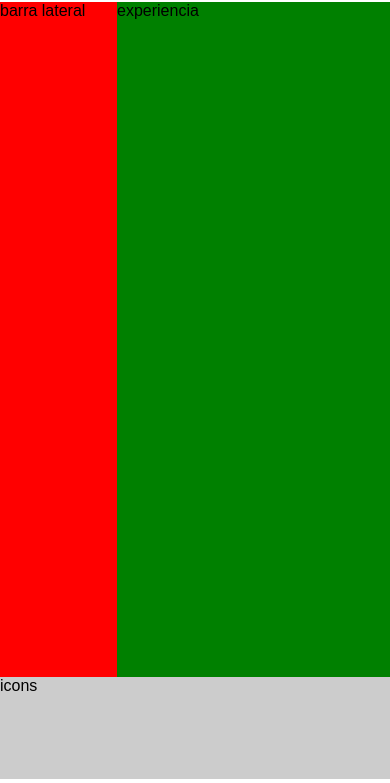
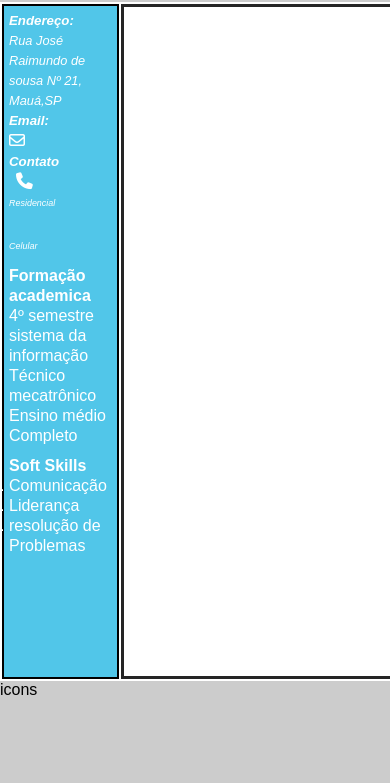
Before and after one commit to Mariosignorelli/Curriculo-Pessoal, a plain HTML site: page index.html in a window 390 px wide. Shown: the part 99-882 px from the top of the page. Drawn offline with nearby package versions, Linux system fonts and the light colour scheme.

Commit message:
mobile firt

```diff
--- a/assets/css/index.css
+++ b/assets/css/index.css
@@ -10,6 +10,7 @@
     "aside main main"
     "footer footer footer";
     font-family: Arial, Helvetica, sans-serif;
+    width: 100%;
 }
 
 
@@ -19,6 +20,7 @@
     height: 12vh;
     display: flex;
     align-items: start;
+    background: #ccc;
 
 }
  h1{
@@ -45,16 +47,62 @@ h6{
 .barra{
     grid-area: aside;
     width: 30vw;
-    background: red;
     height: 80vh;
+    margin: 2px;
+    padding: 5px;
+    background: rgb(81, 198, 233);
+    color: #fff;
+    border: 2px solid #000;
+    line-height: 20px;
+
 
     z-index: 1;
+}
+.end p{
+    font-size: 0.8em;
+}
+.end a{
+    text-decoration: none;
+    color:#252525;
+    font-size: 0.7em;
+}
+.contato{
+   font-size: 1em;
+
+}
+.contato a{
+  text-decoration: none;
+   color:#fff;;
+  margin-left: 5px;
+
+}
+.fa-phone{
+    font-size: 1.5em;
+    color:#fff;
+    padding-left: 2px;
+}
+.fa-mobile{
+    font-size: 2em;
+    color:#fff;
+}
+.formacao{
+    margin-top: 10px;
+  line-height: 20px;
+}
+.sofft-skill{
+    margin-top: 10px;
+    line-height: 20px;
+
 }
 .experiencia{
     grid-area: main;
     width: 70vw;
-    background: green;
     height: 80vh;
+    margin-top: 2px;
+}
+.exp{
+    border: 3px solid #252525;
+    height: 100%;
 }
 .social-midia{
     grid-area: footer;
--- a/index.html
+++ b/index.html
@@ -6,6 +6,7 @@
     <meta name="viewport" content="width=device-width, initial-scale=1.0">
     <!-- LInks-->
     <link rel="stylesheet" href="https://cdnjs.cloudflare.com/ajax/libs/normalize/8.0.1/normalize.min.css" integrity="sha512-NhSC1YmyruXifcj/KFRWoC561YpHpc5Jtzgvbuzx5VozKpWvQ+4nXhPdFgmx8xqexRcpAglTj9sIBWINXa8x5w==" crossorigin="anonymous" referrerpolicy="no-referrer" />
+    <link rel="stylesheet" href="https://cdnjs.cloudflare.com/ajax/libs/font-awesome/6.4.0/css/all.min.css" integrity="sha512-iecdLmaskl7CVkqkXNQ/ZH/XLlvWZOJyj7Yy7tcenmpD1ypASozpmT/E0iPtmFIB46ZmdtAc9eNBvH0H/ZpiBw==" crossorigin="anonymous" referrerpolicy="no-referrer" />
     <link rel="stylesheet" href="./assets/css/index.css">
     <title>Currículo Pessoal</title>
 </head>
@@ -19,8 +20,50 @@
             </p>
             <h6>Dev Front-End</h6>
         </header>
-        <aside class="barra "> barra lateral</aside>
-        <main class="experiencia">experiencia</main>
+        <aside class="barra ">
+            <address class="end">
+                <h5>Endereço:</h5>
+                <p>
+                    Rua José Raimundo de sousa Nº 21, Mauá,SP
+                </p>
+                <h5>Email:</h5>
+                <a href="mailto:signoreli2308@gmail.com"></a><i class="fa-regular fa-envelope"></i></a>
+                <h5>Contato</h5>
+                <div class="contato">
+
+                    <a href="tel:+551145113793"><i class="fa-solid fa-phone"> </i>
+                        <p>Residencial</p>
+                    </a>
+                    <a href="tel:+5511970447391"><i class="fa-light fa-mobile"></i>
+                        <p>Celular</p>
+                    </a>
+                </div>
+            </address>
+            <div class="formacao">
+                <h4>Formação academica</h4>
+                <ul>
+                    <li>4º semestre sistema da informação</li>
+                    <li>Técnico mecatrônico</li>
+                    <li>Ensino médio Completo</li>
+                </ul>
+            </div>
+            <div class="sofft-skill">
+                <h4>Soft Skills</h4>
+                <ol>
+                    <li>Comunicação</li>
+                    <li>Liderança</li>
+                    <li>resolução de Problemas</li>
+                </ol>
+            </div>
+        </aside>
+        <main class="experiencia">
+            <div class="exp">
+                <p>
+
+
+                </p>
+            </div>
+        </main>
         <footer class="social-midia midia"> icons</footer>
 
     </div>
```
